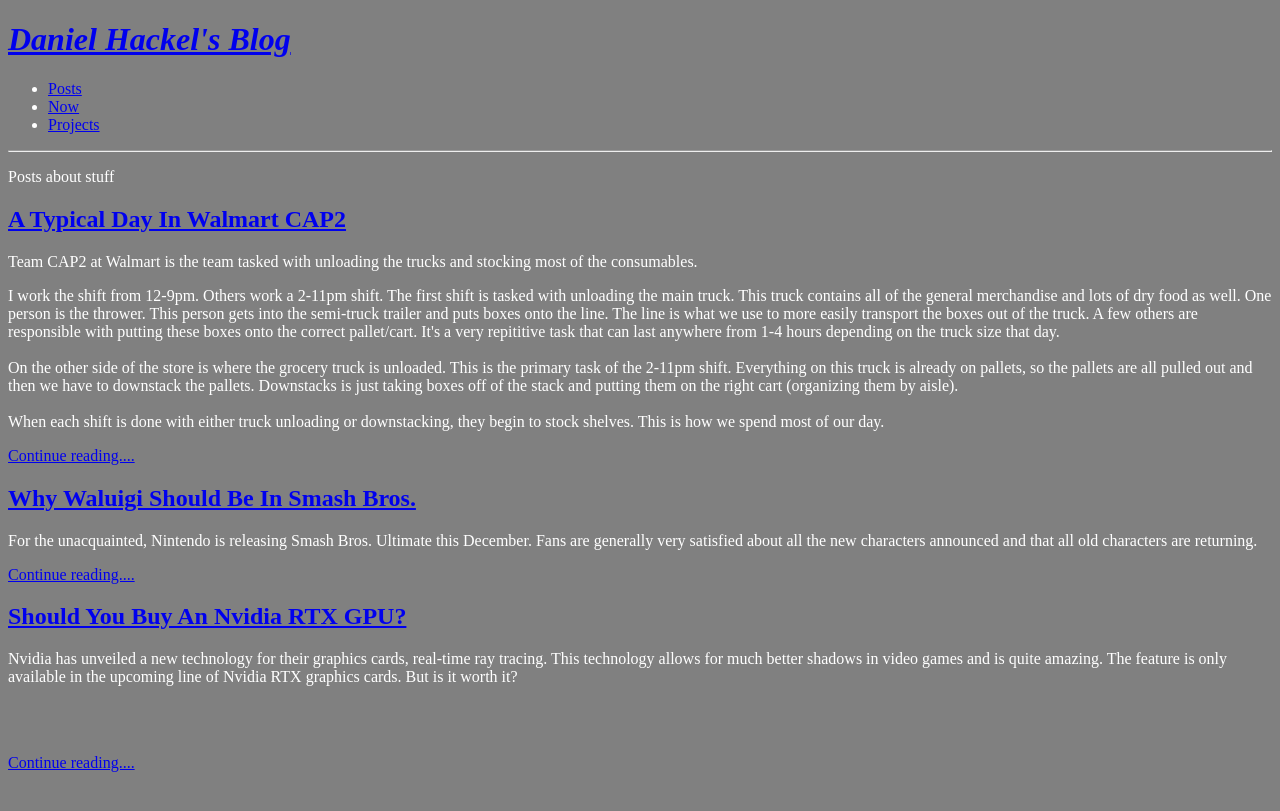
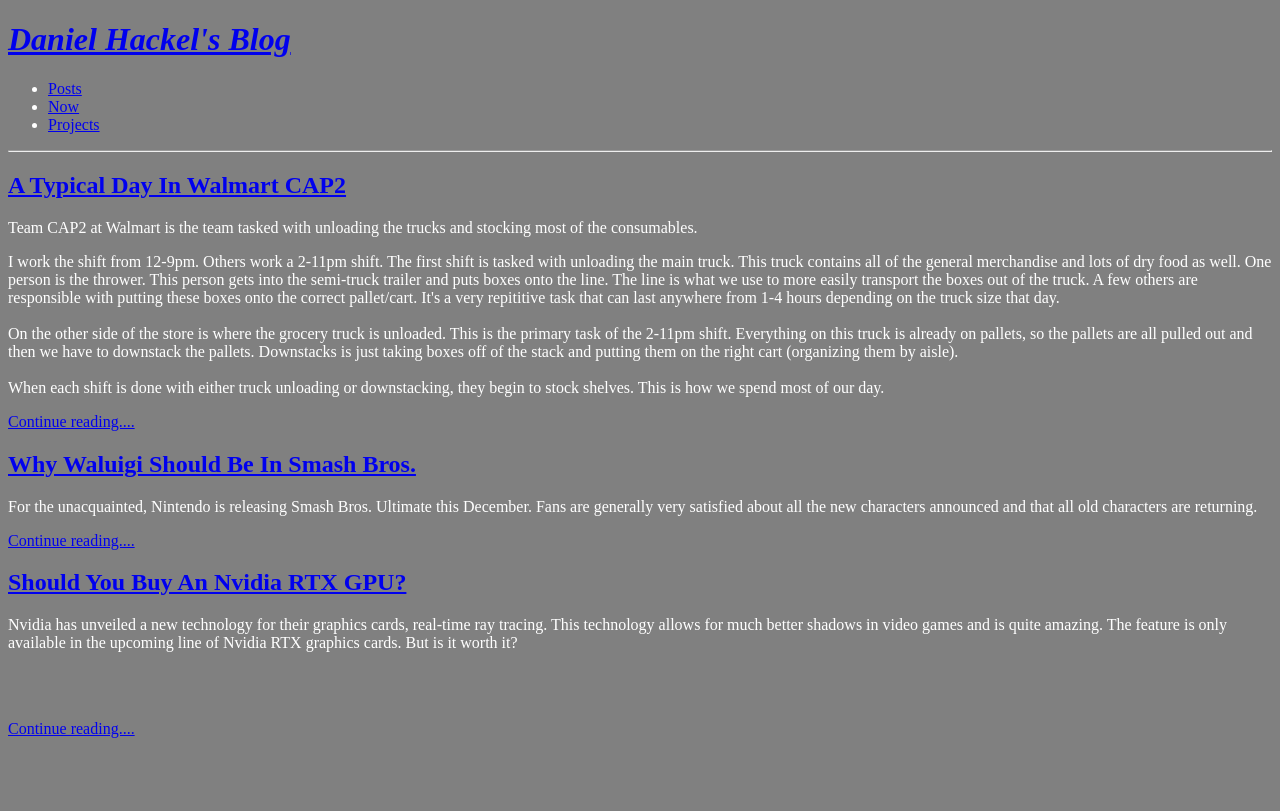
Before and after one commit to dhackel353/First-Repository, a Jekyll site: the page built from index.html, in a window 1280 px wide. Shown: the top 811 px of the page. Built offline with Jekyll 4.4.1, drawn with Linux system fonts in a browser that asks for light colours.

Commit message:
Update index.html

```diff
--- a/index.html
+++ b/index.html
@@ -2,8 +2,6 @@
 title: Posts
 layout: main
 ---
-
-<p>Posts about stuff</p>
 
 {% for post in site.posts %}
 <article>
```
